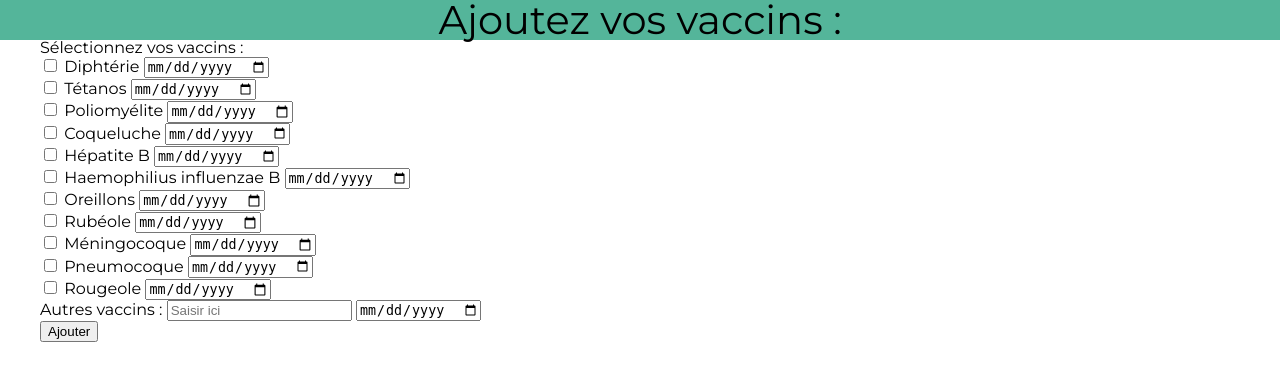
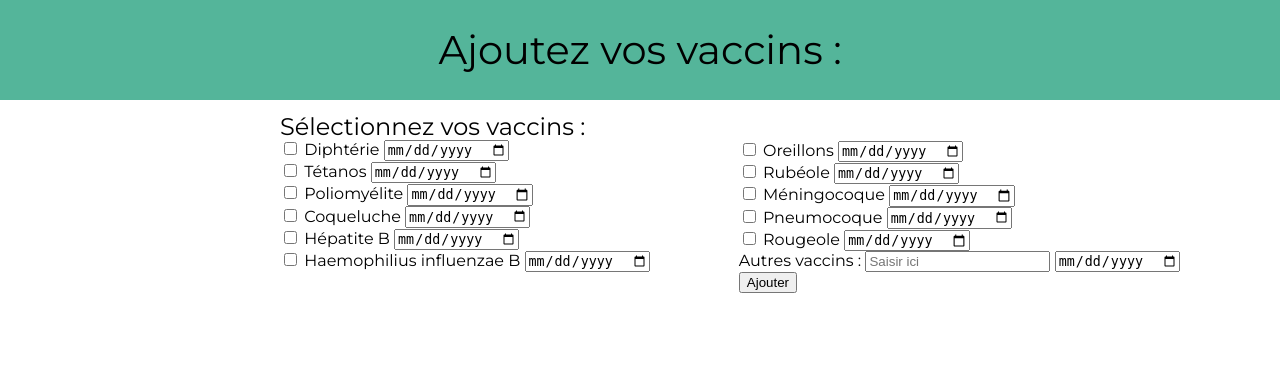
Before and after one commit to Nifooo/Projet-Evaccin, a PHP site: page /popup.php in a window 1280 px wide. Shown: the top 381 px of the page. Run offline with PHP 8.4, Linux system fonts and the light colour scheme.

Commit message:
Modifications popup + css

```diff
--- a/asset/css/style.css
+++ b/asset/css/style.css
@@ -827,4 +827,30 @@ h6 {
 .headerpopup h1 {
   font-size: 2.5em;
   text-align: center;
+  padding-top: 30px;
+  padding-bottom: 30px;
 }
+
+.check1 h2 {
+  font-size: 1.50em;
+  margin-top: 15px;
+}
+
+.check1 {
+  display: inline-block;
+  margin-left: 280px;
+}
+
+.check2{
+  float: right;
+  margin-top: 40px;
+  margin-right: 100px;
+}
+
+#checkdate {
+  display: inline-block;
+}
+
+.check2 label {
+  display: inline-block;
+}
--- a/popup.php
+++ b/popup.php
@@ -21,32 +21,37 @@
 <div class="check1">
   <div class="wrap">
   <h2>Sélectionnez vos vaccins :</h2>
+
     <input type="checkbox" name="Diphtérie" value="vac1">
       <label id="v1" for="Diphtérie">Diphtérie</label>
-      <input type="date" name="date" value="">
+      <input id="checkdate" type="date" name="date" value="">
       <div class="clear"></div>
+
     <input type="checkbox" name="Tétanos" value="vac2">
       <label id="v2" for="Tétanos">Tétanos</label>
-      <input type="date" name="date" value="">
+      <input id="checkdate" type="date" name="date" value="">
       <div class="clear"></div>
+
     <input type="checkbox" name="Poliomyélite" value="vac3">
       <label id="v3" for="Poliomyélite">Poliomyélite</label>
-      <input type="date" name="date" value="">
+      <input id="checkdate" type="date" name="date" value="">
       <div class="clear"></div>
+
     <input type="checkbox" name="Coqueluche" value="vac4">
       <label id="v4" for="Coqueluche">Coqueluche</label>
+      <input id="checkdate" type="date" name="date" value="">
+      <div class="clear"></div>
+
+    <input type="checkbox" name="Hépatite B" value="vac5">
+      <label id="v5" for="Hépatite B">Hépatite B</label>
+      <input id="checkdate" type="date" name="date" value="">
+      <div class="clear"></div>
 
 
 
-      <input type="date" name="date" value="">
-      <div class="clear"></div>
-    <input type="checkbox" name="Hépatite B" value="vac5">
-      <label id="v5" for="Hépatite B">Hépatite B</label>
-      <input type="date" name="date" value="">
-      <div class="clear"></div>
     <input type="checkbox" name="Haemophilius influenzae B" value="vac6">
       <label id="v6" for="Haemophilius influenzae B">Haemophilius influenzae B</label>
-      <input type="date" name="date" value="">
+      <input id="checkdate" type="date" name="date" value="">
       <div class="clear"></div>
 </div>
 </div>
@@ -56,29 +61,37 @@
   <div class="wrap">
   <input type="checkbox" name="Oreillons" value="vac7">
     <label id="v7" for="Oreillons">Oreillons</label>
-    <input type="date" name="date" value="">
+    <input id="checkdate" type="date" name="date" value="">
     <div class="clear"></div>
+
+
   <input type="checkbox" name="Rubéole" value="vac8">
     <label id="v8" for="Rubéole">Rubéole</label>
-    <input type="date" name="date" value="">
+    <input id="checkdate" type="date" name="date" value="">
     <div class="clear"></div>
+
+
   <input type="checkbox" name="Méningocoque" value="vac9">
     <label id="v9" for="Méningocoque">Méningocoque</label>
-    <input type="date" name="date" value="">
+    <input id="checkdate" type="date" name="date" value="">
     <div class="clear"></div>
+
   <input type="checkbox" name="Pneumocoque" value="vac10">
     <label id="v10" for="Pneumocoque">Pneumocoque</label>
-    <input type="date" name="date" value="">
+    <input id="checkdate" type="date" name="date" value="">
     <div class="clear"></div>
+
   <input type="checkbox" name="Rougeole" value="vac11">
     <label id="v11" for="Rougeole">Rougeole</label>
-    <input type="date" name="date" value="">
+    <input id="checkdate" type="date" name="date" value="">
     <div class="clear"></div>
+
   <label for="Autre">Autres vaccins :</label>
     <input type="text" name="" value="" placeholder="Saisir ici">
-    <input type="date" name="date" value="">
+    <input id="checkdate" type="date" name="date" value="">
     <div class="clear"></div>
-  <input id="submit" type="submit" name="ajouter" value="Ajouter">
+
+    <input id="submit" type="submit" name="ajouter" value="Ajouter">
 </div>
 </div>
 
```
